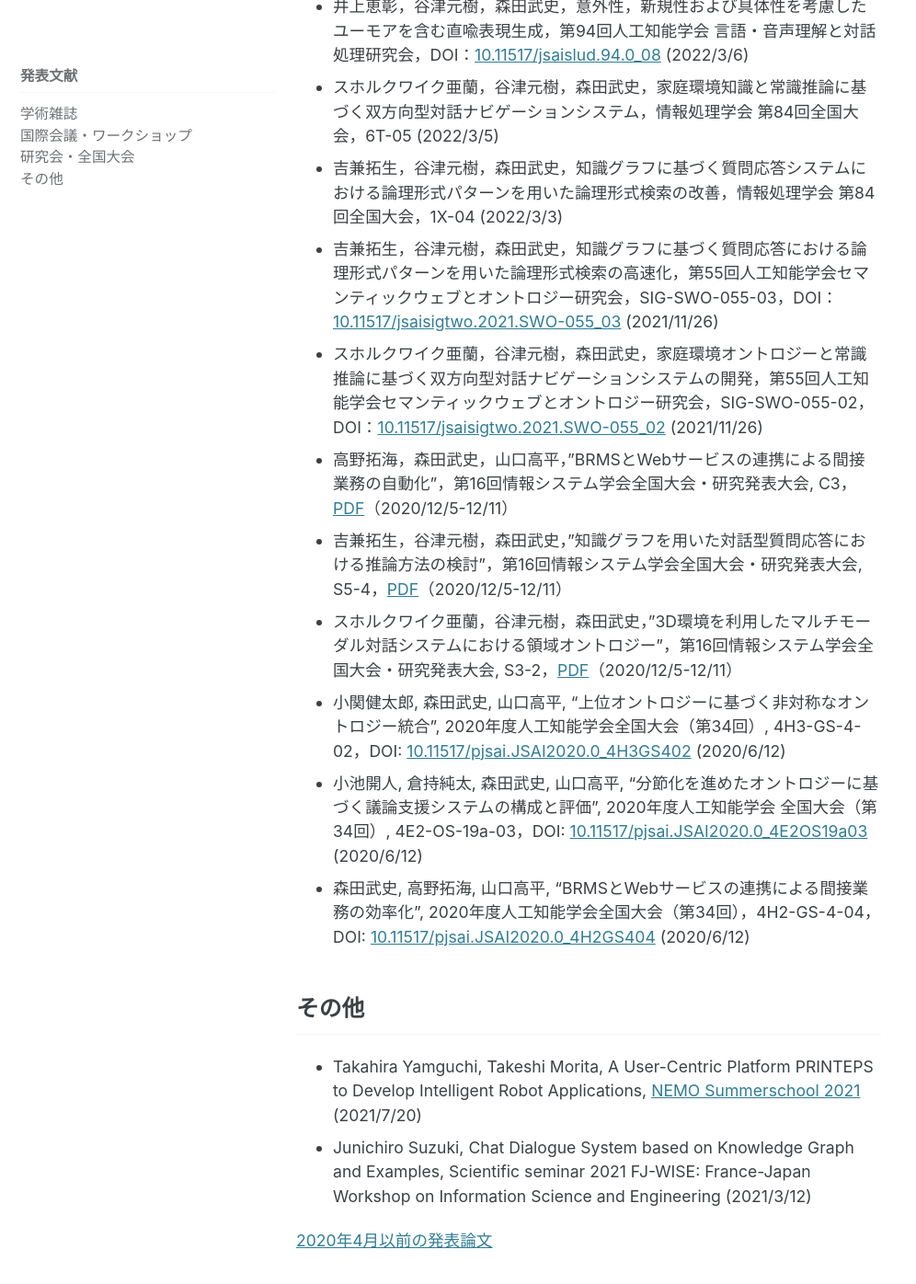
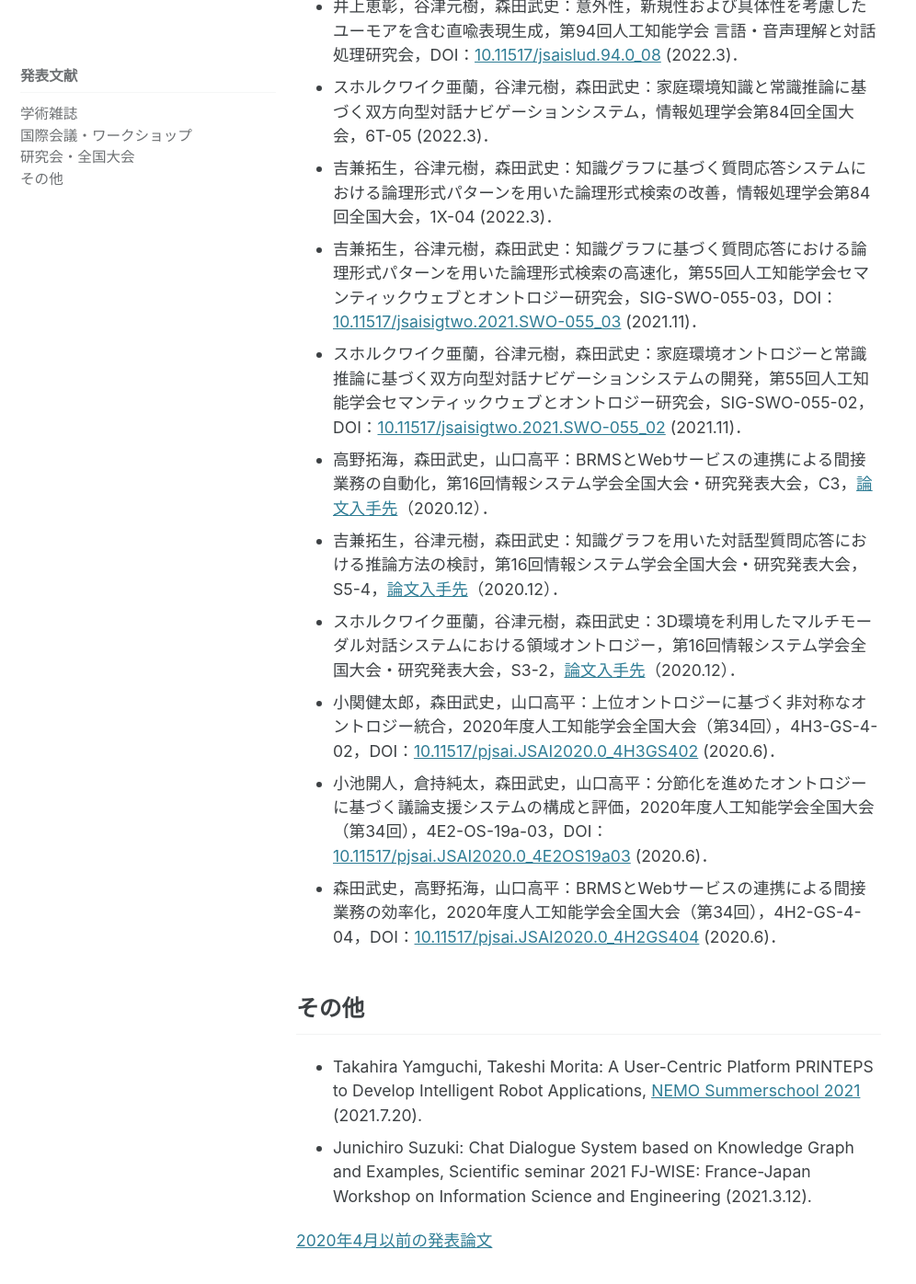
Before and after one commit to ke-lab-it-agu/ke-lab-it-agu.github.io, a Jekyll site: the page built from publications.md, in a window 1280 px wide and 1400 px high, scrolled down 1441 px. Shown: the top 1396 px of the window at 92% size, without its empty margins (0-996 px from the left). Built offline with Jekyll 4.4.1, drawn with Linux system fonts in a browser that asks for light colours; cached includes are drawn as plain includes; some of the changed text lies outside the part shown.

Commit message:
update publications

```diff
--- a/publications.md
+++ b/publications.md
@@ -6,35 +6,34 @@ sidebar:
 ---
 
 ## 書籍
-* Takeshi Morita, Takahira Yamaguchi, Generating ROS Codes from User-Level Workflow in PRINTEPS. In: Karagiannis, D., Lee, M., Hinkelmann, K., Utz, W. (eds) Domain-Specific Conceptual Modeling. Springer, Cham., DOI: [10.1007/978-3-030-93547-4_19](https://doi.org/10.1007/978-3-030-93547-4_19) (2022)
+* Takeshi Morita, Takahira Yamaguchi: Generating ROS Codes from User-Level Workflow in PRINTEPS. In: Karagiannis, D., Lee, M., Hinkelmann, K., Utz, W. (eds) Domain-Specific Conceptual Modeling. Springer, Cham., DOI: [10.1007/978-3-030-93547-4_19](https://doi.org/10.1007/978-3-030-93547-4_19) (2022).
 
 ## 学術雑誌
-* 川上時生, 森田武史, 山口高平, "英語版ウィキペディアからプロパティ公理を備えたオントロジーの構築と評価", 人工知能学会論文誌, Vol. 35, No. 4, pp. D-J33_1-14, DOI: [10.1527/tjsai.D-J33](https://doi.org/10.1527/tjsai.D-J33) (2020)
-* 川上時生, 森田武史, 山口高平, "英語版ウィキペディアオントロジーの構築とYAGOおよびDBpediaとの比較評価", 人工知能学会論文誌, Vol. 35, No. 4, pp. C-J32_1-14, DOI: [10.1527/tjsai.C-J32](https://doi.org/10.1527/tjsai.C-J32) (2020)
+* 川上時生，森田武史，山口高平：英語版ウィキペディアからプロパティ公理を備えたオントロジーの構築と評価，人工知能学会論文誌，Vol.35，No.4，pp.D-J33_1-14，DOI：[10.1527/tjsai.D-J33](https://doi.org/10.1527/tjsai.D-J33) (2020)．
+* 川上時生，森田武史，山口高平：英語版ウィキペディアオントロジーの構築とYAGOおよびDBpediaとの比較評価，人工知能学会論文誌，Vol.35，No.4，pp.C-J32_1-14，DOI：[10.1527/tjsai.C-J32](https://doi.org/10.1527/tjsai.C-J32) (2020)．
 
 ## 国際会議・ワークショップ
-* Alan Schalkwijk, Motoki Yatsu, Takeshi Morita, Development of an Interactive Navigation System based on Household Ontology and Commonsense reasoning, [The 1st International Workshop on Knowledge Graph Reasoning for Explainable Artificial Intelligence](https://kgr4xai.ikgrc.org/schedule.html) (2021/12/6)
+* Alan Schalkwijk, Motoki Yatsu, Takeshi Morita: Development of an Interactive Navigation System based on Household Ontology and Commonsense reasoning, The 1st International Workshop on Knowledge Graph Reasoning for Explainable Artificial Intelligence (KGR4XAI), [Paper](https://kgr4xai.ikgrc.org/papers/KGR4XAI_2021_paper_2_cr.pdf) (2021.12). <!-- 2021/12/6 -->
 
 ## 研究会・全国大会
-* 井上蒼一朗，谷津元樹，森田武史，重畳型駄洒落ユーモアにおける常識的知識グラフを用いた潜在表現抽出，言語処理学会第28回年次大会，F5-5 (2022/3/16)
-* 鈴木七星，谷津元樹，森田武史，雑談対話システムのためのユーザ発話とSPARQLテンプレートを用いた大規模知識グラフからのユーザ知識グラフ抽出，第56回人工知能学会セマンティックウェブとオントロジー研究会，SIG-SWO-056-03，DOI: [10.11517/jsaisigtwo.2022.SWO-056_03](https://doi.org/10.11517/jsaisigtwo.2022.SWO-056_03) (2022/3/11)
-* 澤村勇輝，谷津元樹，森田武史，日本語形態素解析を導入したDBpedia Spotlightに基づく日本語エンティティリンキング，第56回人工知能学会セマンティックウェブとオントロジー研究会，SIG-SWO-056-02，DOI: [10.11517/jsaisigtwo.2022.SWO-056_02](https://doi.org/10.11517/jsaisigtwo.2022.SWO-056_02) (2022/3/11)
-* 掛川夏海，谷津元樹，森田武史，汎用的自然言語処理フレームワークへのボケ検出機構の統合，第94回人工知能学会 言語・音声理解と対話処理研究会，DOI: [10.11517/jsaislud.94.0_09](https://doi.org/10.11517/jsaislud.94.0_09) (2022/3/6)
-* 井上恵彰，谷津元樹，森田武史，意外性，新規性および具体性を考慮したユーモアを含む直喩表現生成，第94回人工知能学会 言語・音声理解と対話処理研究会，DOI：[10.11517/jsaislud.94.0_08](https://doi.org/10.11517/jsaislud.94.0_08) (2022/3/6)
-* スホルクワイク亜蘭，谷津元樹，森田武史，家庭環境知識と常識推論に基づく双方向型対話ナビゲーションシステム，情報処理学会 第84回全国大会，6T-05 (2022/3/5)
-* 吉兼拓生，谷津元樹，森田武史，知識グラフに基づく質問応答システムにおける論理形式パターンを用いた論理形式検索の改善，情報処理学会 第84回全国大会，1X-04 (2022/3/3)
-* 吉兼拓生，谷津元樹，森田武史，知識グラフに基づく質問応答における論理形式パターンを用いた論理形式検索の高速化，第55回人工知能学会セマンティックウェブとオントロジー研究会，SIG-SWO-055-03，DOI：[10.11517/jsaisigtwo.2021.SWO-055_03](https://doi.org/10.11517/jsaisigtwo.2021.SWO-055_03) (2021/11/26)
-* スホルクワイク亜蘭，谷津元樹，森田武史，家庭環境オントロジーと常識推論に基づく双方向型対話ナビゲーションシステムの開発，第55回人工知能学会セマンティックウェブとオントロジー研究会，SIG-SWO-055-02，DOI：[10.11517/jsaisigtwo.2021.SWO-055_02](https://doi.org/10.11517/jsaisigtwo.2021.SWO-055_02) (2021/11/26)
-* 高野拓海，森田武史，山口高平，”BRMSとWebサービスの連携による間接業務の自動化”，第16回情報システム学会全国大会・研究発表大会, C3，[PDF](https://www.issj.net/conf/issj2020-papers/pfiles/c3.pdf)（2020/12/5-12/11）
-* 吉兼拓生，谷津元樹，森田武史，”知識グラフを用いた対話型質問応答における推論方法の検討”，第16回情報システム学会全国大会・研究発表大会, S5-4，[PDF](https://www.issj.net/conf/issj2020-papers/pfiles/s5-4.pd://www.issj.net/conf/issj2020-papers/pfiles/s5-4.pdf)（2020/12/5-12/11）
-* スホルクワイク亜蘭，谷津元樹，森田武史，”3D環境を利用したマルチモーダル対話システムにおける領域オントロジー”，第16回情報システム学会全国大会・研究発表大会, S3-2，[PDF](https://www.issj.net/conf/issj2020-papers/pfiles/s3-2.pd://www.issj.net/conf/issj2020-papers/pfiles/s3-2.pdf)（2020/12/5-12/11）
-* 小関健太郎, 森田武史, 山口高平, "上位オントロジーに基づく非対称なオントロジー統合", 2020年度人工知能学会全国大会（第34回）, 4H3-GS-4-02，DOI: [10.11517/pjsai.JSAI2020.0_4H3GS402](https://doi.org/10.11517/pjsai.JSAI2020.0_4H3GS402) (2020/6/12)
-* 小池開人, 倉持純太, 森田武史, 山口高平, "分節化を進めたオントロジーに基づく議論支援システムの構成と評価", 2020年度人工知能学会
-全国大会（第34回）, 4E2-OS-19a-03，DOI: [10.11517/pjsai.JSAI2020.0_4E2OS19a03](https://doi.org/10.11517/pjsai.JSAI2020.0_4E2OS19a03) (2020/6/12)
-* 森田武史, 高野拓海, 山口高平, "BRMSとWebサービスの連携による間接業務の効率化", 2020年度人工知能学会全国大会（第34回），4H2-GS-4-04，DOI: [10.11517/pjsai.JSAI2020.0_4H2GS404](https://doi.org/10.11517/pjsai.JSAI2020.0_4H2GS404) (2020/6/12)
+* 井上蒼一朗，谷津元樹，森田武史：重畳型駄洒落ユーモアにおける常識的知識グラフを用いた潜在表現抽出，言語処理学会第28回年次大会，F5-5 (2022.3)．<!-- 2022/3/16 -->
+* 鈴木七星，谷津元樹，森田武史：雑談対話システムのためのユーザ発話とSPARQLテンプレートを用いた大規模知識グラフからのユーザ知識グラフ抽出，第56回人工知能学会セマンティックウェブとオントロジー研究会，SIG-SWO-056-03，DOI：[10.11517/jsaisigtwo.2022.SWO-056_03](https://doi.org/10.11517/jsaisigtwo.2022.SWO-056_03) (2022.3)．<!-- 2022/3/11 -->
+* 澤村勇輝，谷津元樹，森田武史：日本語形態素解析を導入したDBpedia Spotlightに基づく日本語エンティティリンキング，第56回人工知能学会セマンティックウェブとオントロジー研究会，SIG-SWO-056-02，DOI：[10.11517/jsaisigtwo.2022.SWO-056_02](https://doi.org/10.11517/jsaisigtwo.2022.SWO-056_02) (2022.3)． <!-- 2022/3/11 -->
+* 掛川夏海，谷津元樹，森田武史：汎用的自然言語処理フレームワークへのボケ検出機構の統合，第94回人工知能学会言語・音声理解と対話処理研究会，DOI：[10.11517/jsaislud.94.0_09](https://doi.org/10.11517/jsaislud.94.0_09) (2022.3)． <!-- 2022/3/6 -->
+* 井上恵彰，谷津元樹，森田武史：意外性，新規性および具体性を考慮したユーモアを含む直喩表現生成，第94回人工知能学会 言語・音声理解と対話処理研究会，DOI：[10.11517/jsaislud.94.0_08](https://doi.org/10.11517/jsaislud.94.0_08) (2022.3)．<!-- 2022/3/6 -->
+* スホルクワイク亜蘭，谷津元樹，森田武史：家庭環境知識と常識推論に基づく双方向型対話ナビゲーションシステム，情報処理学会第84回全国大会，6T-05 (2022.3)． <!-- 2022/3/5 -->
+* 吉兼拓生，谷津元樹，森田武史：知識グラフに基づく質問応答システムにおける論理形式パターンを用いた論理形式検索の改善，情報処理学会第84回全国大会，1X-04 (2022.3)．<!-- 2022/3/3 -->
+* 吉兼拓生，谷津元樹，森田武史：知識グラフに基づく質問応答における論理形式パターンを用いた論理形式検索の高速化，第55回人工知能学会セマンティックウェブとオントロジー研究会，SIG-SWO-055-03，DOI：[10.11517/jsaisigtwo.2021.SWO-055_03](https://doi.org/10.11517/jsaisigtwo.2021.SWO-055_03) (2021.11)．<!-- 2021/11/26-->
+* スホルクワイク亜蘭，谷津元樹，森田武史：家庭環境オントロジーと常識推論に基づく双方向型対話ナビゲーションシステムの開発，第55回人工知能学会セマンティックウェブとオントロジー研究会，SIG-SWO-055-02，DOI：[10.11517/jsaisigtwo.2021.SWO-055_02](https://doi.org/10.11517/jsaisigtwo.2021.SWO-055_02) (2021.11)．<!-- 2021/11/26 -->
+* 高野拓海，森田武史，山口高平：BRMSとWebサービスの連携による間接業務の自動化，第16回情報システム学会全国大会・研究発表大会，C3，[論文入手先](https://www.issj.net/conf/issj2020-papers/pfiles/c3.pdf)（2020.12）．<!-- 2020/12/5-12/11 -->
+* 吉兼拓生，谷津元樹，森田武史：知識グラフを用いた対話型質問応答における推論方法の検討，第16回情報システム学会全国大会・研究発表大会，S5-4，[論文入手先](https://www.issj.net/conf/issj2020-papers/pfiles/s5-4.pd://www.issj.net/conf/issj2020-papers/pfiles/s5-4.pdf)（2020.12）．<!-- 2020/12/5-12/11 -->
+* スホルクワイク亜蘭，谷津元樹，森田武史：3D環境を利用したマルチモーダル対話システムにおける領域オントロジー，第16回情報システム学会全国大会・研究発表大会，S3-2，[論文入手先](https://www.issj.net/conf/issj2020-papers/pfiles/s3-2.pd://www.issj.net/conf/issj2020-papers/pfiles/s3-2.pdf)（2020.12）．<!-- 2020/12/5-12/11 -->
+* 小関健太郎，森田武史，山口高平：上位オントロジーに基づく非対称なオントロジー統合，2020年度人工知能学会全国大会（第34回），4H3-GS-4-02，DOI：[10.11517/pjsai.JSAI2020.0_4H3GS402](https://doi.org/10.11517/pjsai.JSAI2020.0_4H3GS402) (2020.6)． <!-- 2020/6/12 -->
+* 小池開人，倉持純太，森田武史，山口高平：分節化を進めたオントロジーに基づく議論支援システムの構成と評価，2020年度人工知能学会全国大会（第34回），4E2-OS-19a-03，DOI：[10.11517/pjsai.JSAI2020.0_4E2OS19a03](https://doi.org/10.11517/pjsai.JSAI2020.0_4E2OS19a03) (2020.6)．<!-- 2020/6/12-->
+* 森田武史，高野拓海，山口高平：BRMSとWebサービスの連携による間接業務の効率化，2020年度人工知能学会全国大会（第34回），4H2-GS-4-04，DOI：[10.11517/pjsai.JSAI2020.0_4H2GS404](https://doi.org/10.11517/pjsai.JSAI2020.0_4H2GS404) (2020.6)．<!-- 2020/6/12 -->
 
 ## その他
-* Takahira Yamguchi, Takeshi Morita, A User-Centric Platform PRINTEPS to Develop Intelligent Robot Applications, [NEMO Summerschool 2021](https://nemo.omilab.org/2021/lectures_list/) (2021/7/20)
-* Junichiro Suzuki, Chat Dialogue System based on Knowledge Graph and Examples, Scientific seminar 2021 FJ-WISE: France-Japan Workshop on Information Science and Engineering (2021/3/12)
+* Takahira Yamguchi, Takeshi Morita: A User-Centric Platform PRINTEPS to Develop Intelligent Robot Applications, [NEMO Summerschool 2021](https://nemo.omilab.org/2021/lectures_list/) (2021.7.20).
+* Junichiro Suzuki: Chat Dialogue System based on Knowledge Graph and Examples, Scientific seminar 2021 FJ-WISE: France-Japan Workshop on Information Science and Engineering (2021.3.12).
 
 [2020年4月以前の発表論文](https://takeshi-morita.jp/achievement-ja.html)
```
